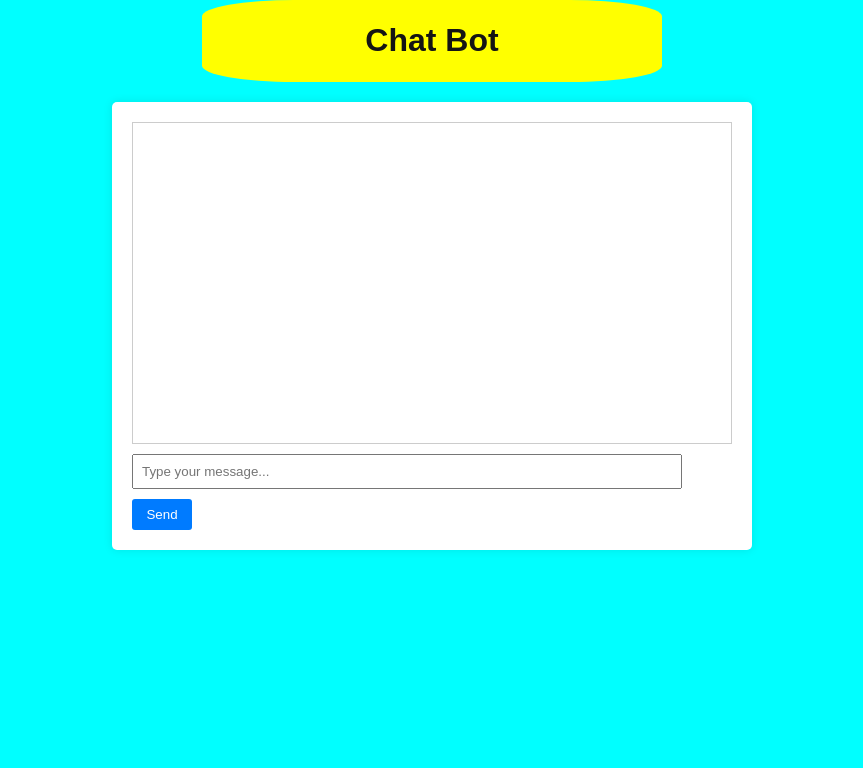
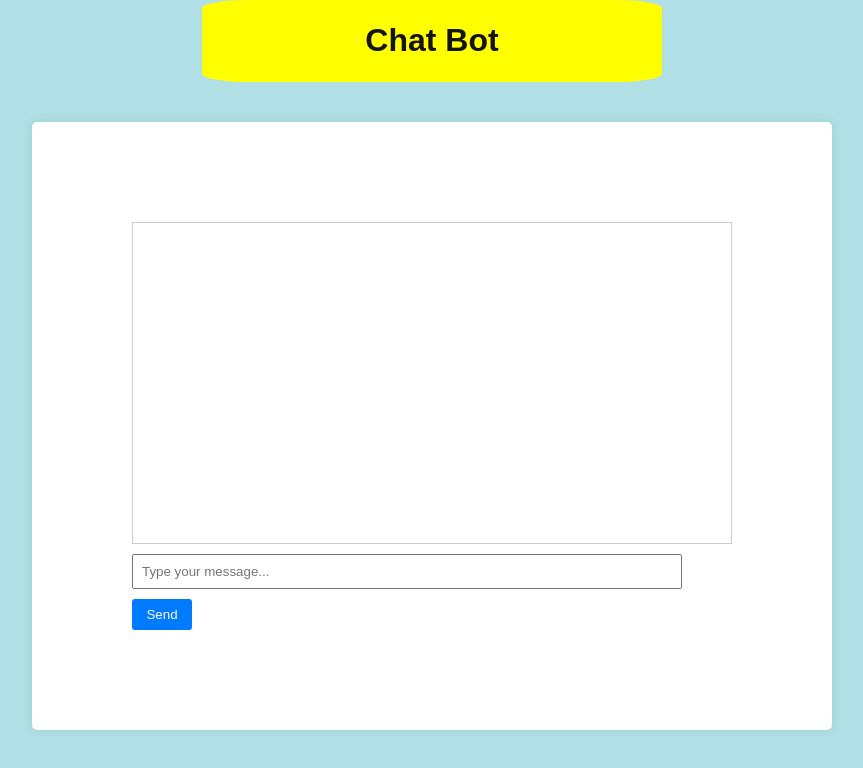
Before and after one commit to Sasikanth7/chat, a plain HTML site: page index.html in a window 1280 px wide. Shown: the whole page, without its empty margins (208-1071 px from the left). Drawn offline with Linux system fonts and the light colour scheme.

Commit message:
Update chat.css

```diff
--- a/chat.css
+++ b/chat.css
@@ -2,20 +2,20 @@ body {
     font-family: Arial, sans-serif;
     margin: 0;
     padding: 0;
-    background-color:aqua;
+    background-color:powderblue;
 }
 header {
-    background-color: yellow;
+    background-color:yellow;
     color: #141414;
     padding: 1px;
     text-align: center;
-    border-radius: 20%;
+    border-radius: 10%;
     margin-inline:  32%;
   }
 .chat-container {
     max-width: 600px;
-    margin: 20px auto;
-    padding: 20px;
+    margin: 40px auto;
+    padding: 100px;
     background-color: #fff;
     border-radius: 5px;
     box-shadow: 0 0 10px rgba(0, 0, 0, 0.1);
```
